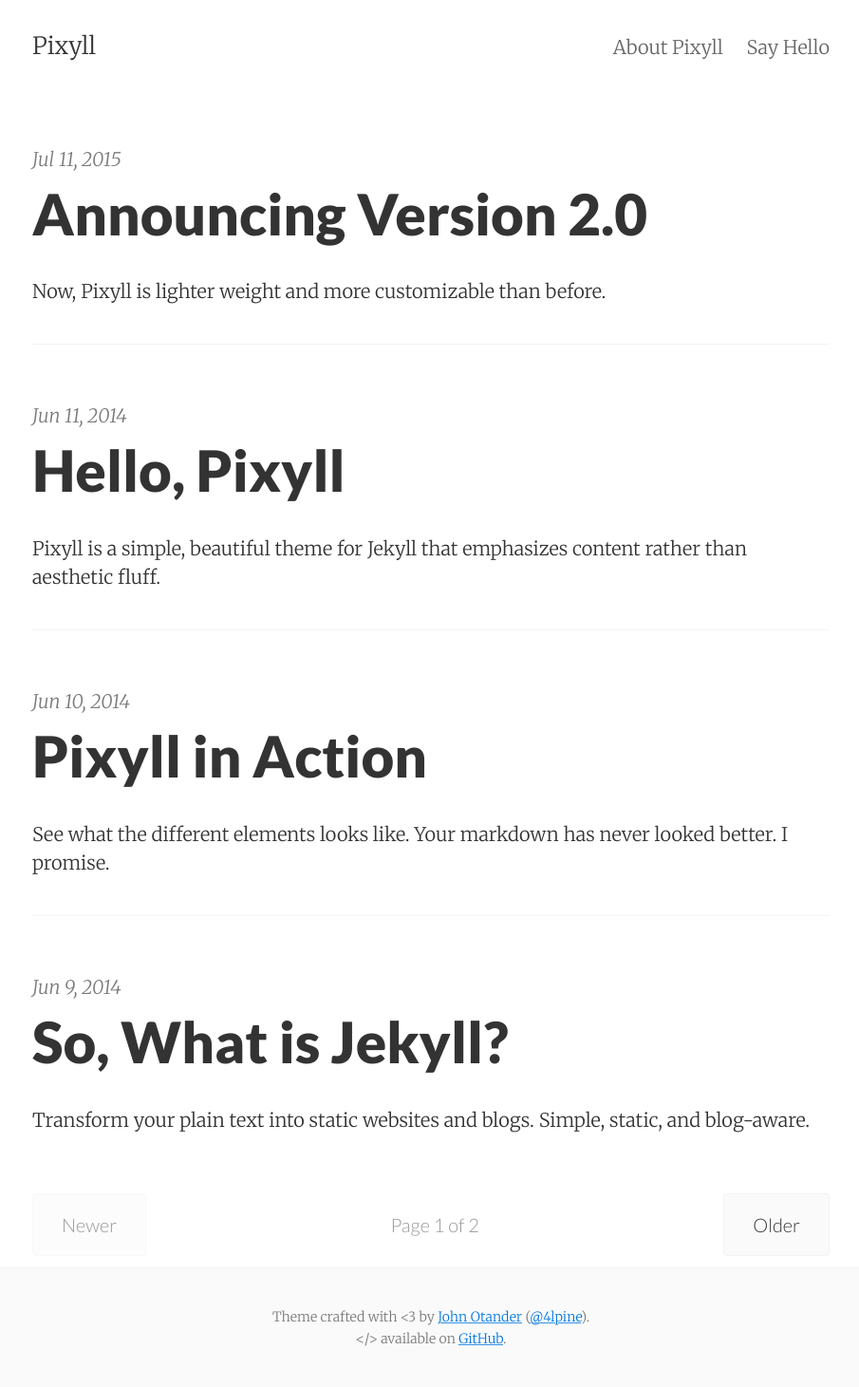
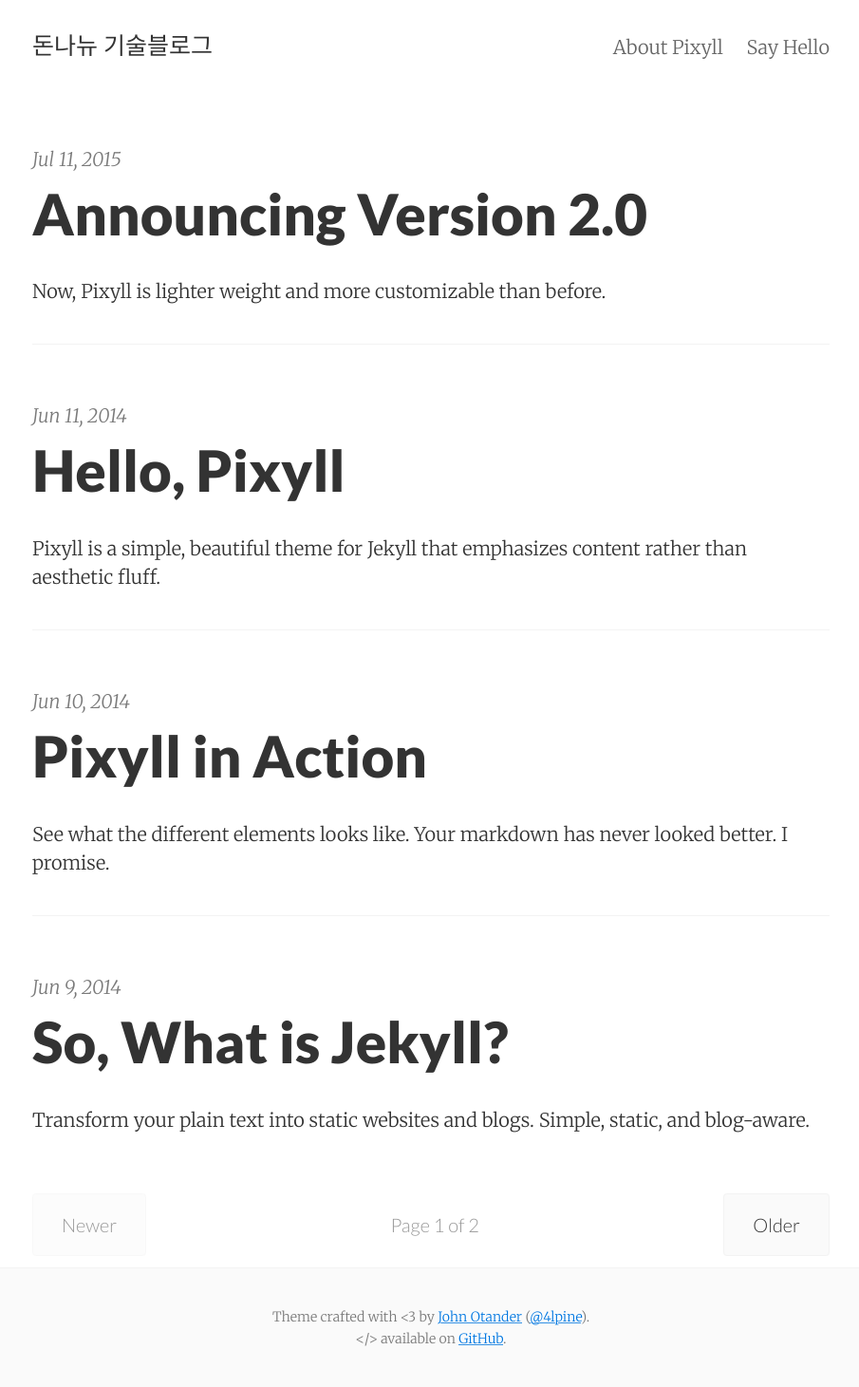
Before and after one commit to donnaknew/donnaknew.github.io, a Jekyll site: the page built from index.html, in a window 1280 px wide. Shown: the whole page at 95% size, without its empty margins (186-1091 px from the left). Built offline with Jekyll 4.4.1, drawn with Linux system fonts in a browser that asks for light colours; the list of posts is cut into pages by our own code.

Commit message:
change title of github.io blog

```diff
--- a/_config.yml
+++ b/_config.yml
@@ -1,5 +1,5 @@
 # Site settings
-title:       Pixyll
+title:       돈나뉴 기술블로그
 email:       donnaknew@gmail.com
 author:      John Otander
 description: "A simple, beautiful theme for Jekyll that emphasizes content rather than aesthetic fluff."
```
